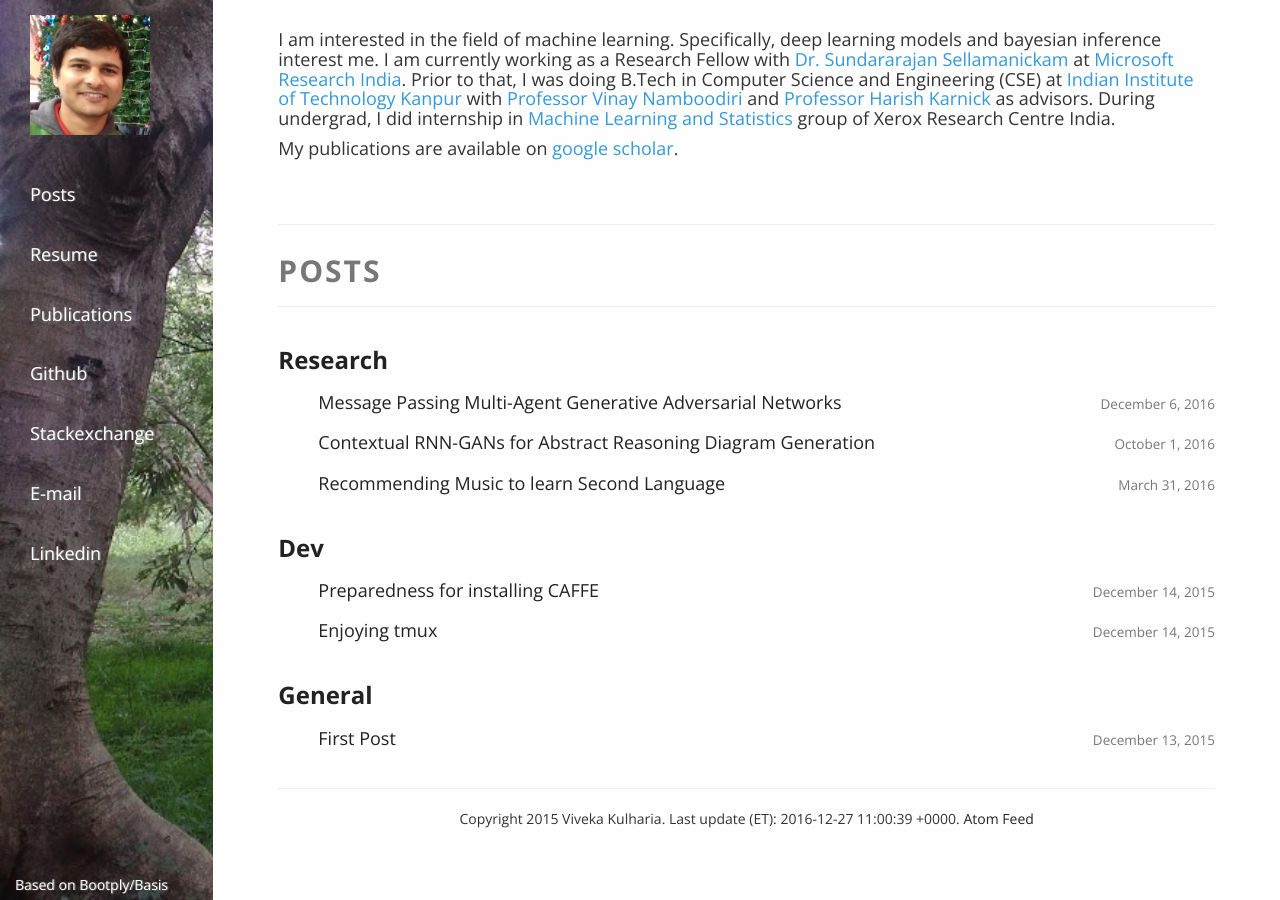
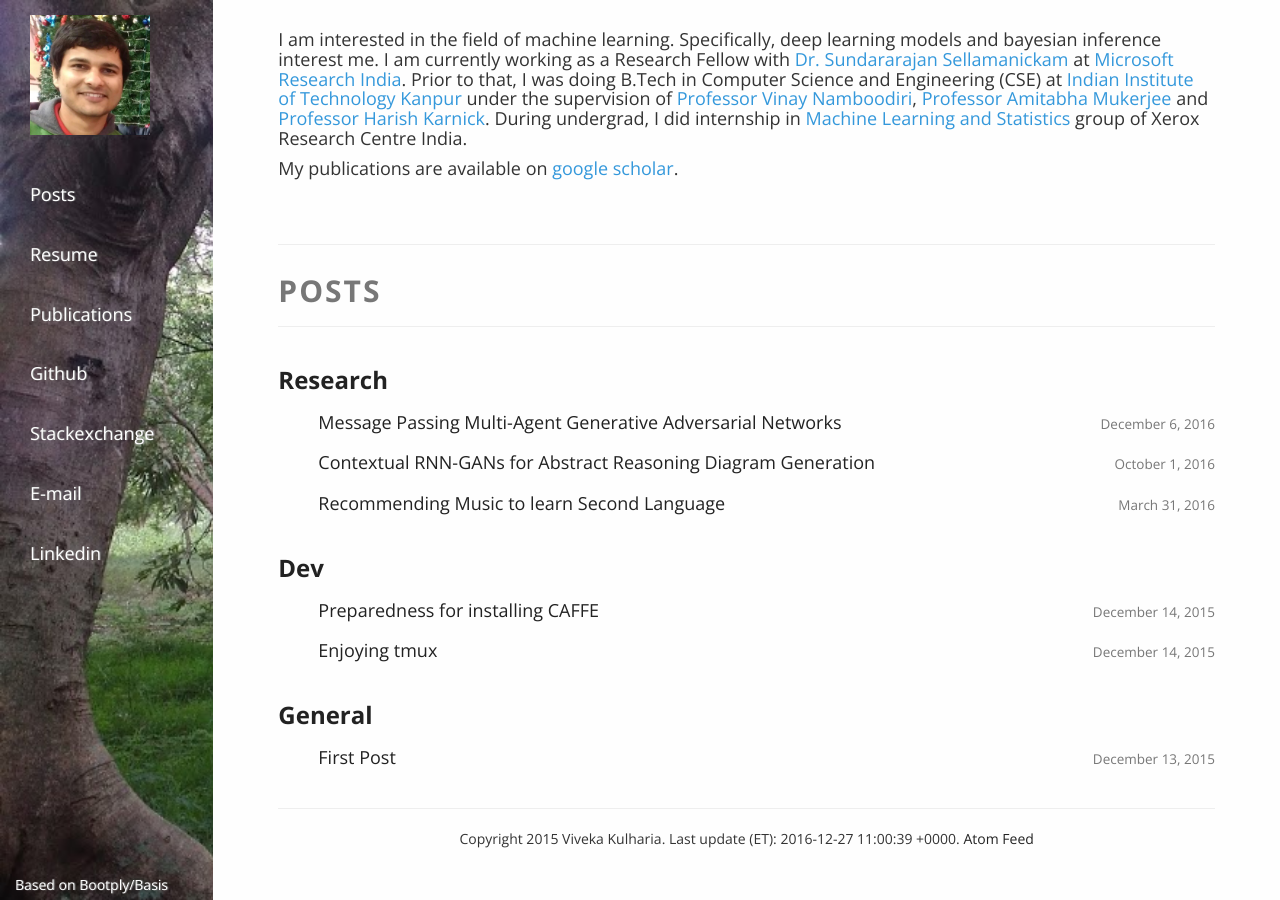
Before and after one commit to vivkul/vivkul.github.io, a Jekyll site: the page built from index.md, in a window 1280 px wide. Built offline with Jekyll 4.4.1, drawn with Linux system fonts in a browser that asks for light colours; nearby versions of some CDN libraries.

Commit message:
Update index.md

```diff
--- a/index.md
+++ b/index.md
@@ -4,6 +4,6 @@ layout: base
 ---
 
 
-#### I am interested in the field of machine learning. Specifically, deep learning models and bayesian inference interest me. I am currently working as a Research Fellow with [<font color="#3498DB">Dr. Sundararajan Sellamanickam</font>](https://www.microsoft.com/en-us/research/people/ssrajan/){:target="_blank"} at [<font color="#3498DB">Microsoft Research India</font>](https://www.microsoft.com/en-us/research/lab/microsoft-research-india/){:target="_blank"}. Prior to that, I was doing B.Tech in Computer Science and Engineering (CSE) at [<font color="#3498DB">Indian Institute of Technology Kanpur</font>](http://www.cse.iitk.ac.in/){:target="_blank"} with [<font color="#3498DB">Professor Vinay Namboodiri</font>](http://www.cse.iitk.ac.in/users/vinaypn/){:target="_blank"} and [<font color="#3498DB">Professor Harish Karnick</font>](http://www.iitk.ac.in/new/dr-harish-karnick){:target="_blank"} as advisors. During undergrad, I did internship in [<font color="#3498DB">Machine Learning and Statistics</font>](http://www.xrci.xerox.com/data-analytics/machine-learning-and-statistics){:target="_blank"} group of Xerox Research Centre India.
+#### I am interested in the field of machine learning. Specifically, deep learning models and bayesian inference interest me. I am currently working as a Research Fellow with [<font color="#3498DB">Dr. Sundararajan Sellamanickam</font>](https://www.microsoft.com/en-us/research/people/ssrajan/){:target="_blank"} at [<font color="#3498DB">Microsoft Research India</font>](https://www.microsoft.com/en-us/research/lab/microsoft-research-india/){:target="_blank"}. Prior to that, I was doing B.Tech in Computer Science and Engineering (CSE) at [<font color="#3498DB">Indian Institute of Technology Kanpur</font>](http://www.cse.iitk.ac.in/){:target="_blank"} under the supervision of [<font color="#3498DB">Professor Vinay Namboodiri</font>](http://www.cse.iitk.ac.in/users/vinaypn/){:target="_blank"}, [<font color="#3498DB">Professor Amitabha Mukerjee</font>](http://www.cse.iitk.ac.in/users/amit/){:target="_blank"} and [<font color="#3498DB">Professor Harish Karnick</font>](http://www.iitk.ac.in/new/dr-harish-karnick){:target="_blank"}. During undergrad, I did internship in [<font color="#3498DB">Machine Learning and Statistics</font>](http://www.xrci.xerox.com/data-analytics/machine-learning-and-statistics){:target="_blank"} group of Xerox Research Centre India.
 
 #### My publications are available on [<font color="#3498DB">google scholar</font>](https://scholar.google.com/citations?user=wjrOaIIAAAAJ){:target="_blank"}.
```
